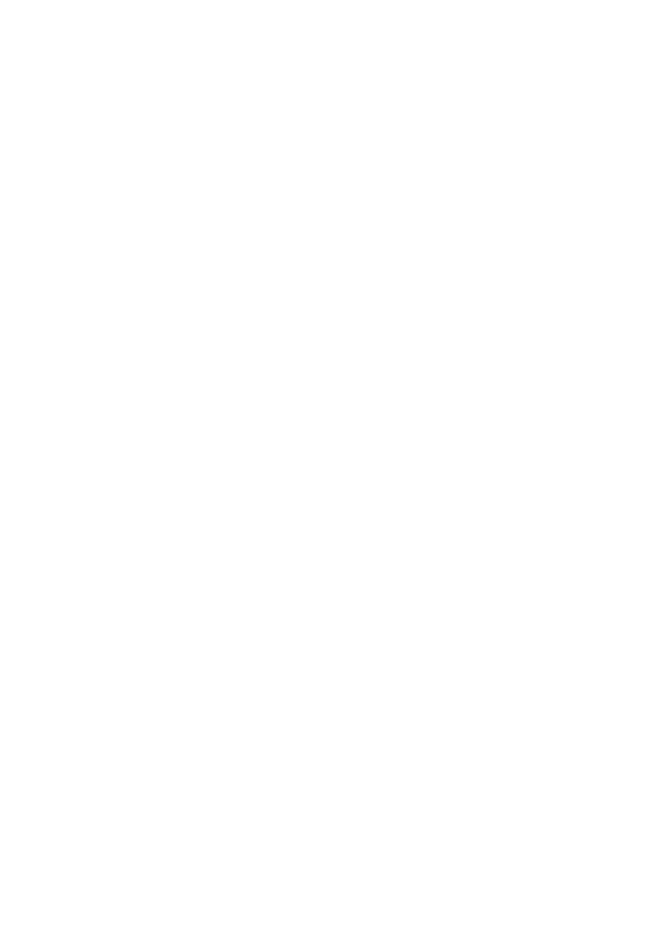
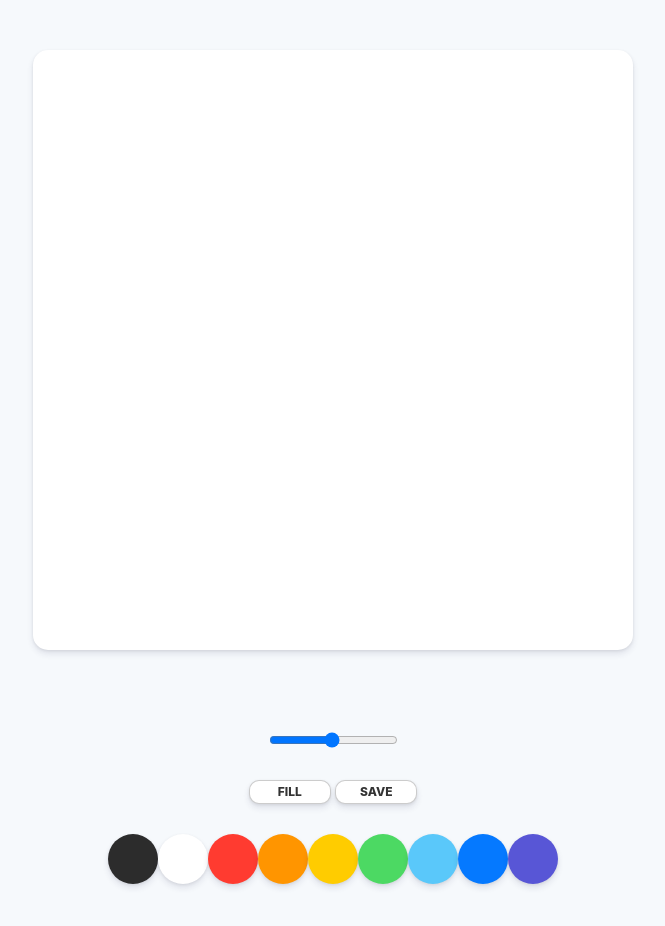
Before and after one commit to aleatorik/canvas-painting-app, a plain HTML site: page index.html in a window 1280 px wide. Shown: the whole page, without its empty margins (307-972 px from the left). Before the commit the page ends 800 px from the top, so only its background shows below. Drawn offline with Linux system fonts and the light colour scheme.

Commit message:
feat: Set up layout and all components in it

```diff
--- a/index.html
+++ b/index.html
@@ -7,6 +7,34 @@
     <title>Painting-board</title>
   </head>
   <body>
+    <canvas id="jsCanvas" class="canvas"></canvas>
+    <div class="controls">
+      <div class="controls__range">
+        <input
+          type="range"
+          id="jsRange"
+          min="0.1"
+          max="5.0"
+          value="2.5"
+          step="0.1"
+        />
+      </div>
+      <div class="controls__btns">
+        <button id="jsMode">Fill</button>
+        <button id="jsSave">Save</button>
+      </div>
+      <div class="controls__colors" id="jsColors">
+        <div class="controls__color" style="background-color: #2c2c2c;"></div>
+        <div class="controls__color" style="background-color: white;"></div>
+        <div class="controls__color" style="background-color: #ff3b30;"></div>
+        <div class="controls__color" style="background-color: #ff9500;"></div>
+        <div class="controls__color" style="background-color: #ffcc00;"></div>
+        <div class="controls__color" style="background-color: #4cd963;"></div>
+        <div class="controls__color" style="background-color: #5ac8fa;"></div>
+        <div class="controls__color" style="background-color: #0579ff;"></div>
+        <div class="controls__color" style="background-color: #5856d6;"></div>
+      </div>
+    </div>
     <script src="app.js"></script>
   </body>
 </html>
--- /dev/null
+++ b/reset.css
@@ -0,0 +1,129 @@
+/* http://meyerweb.com/eric/tools/css/reset/
+   v2.0 | 20110126
+   License: none (public domain)
+*/
+
+html,
+body,
+div,
+span,
+applet,
+object,
+iframe,
+h1,
+h2,
+h3,
+h4,
+h5,
+h6,
+p,
+blockquote,
+pre,
+a,
+abbr,
+acronym,
+address,
+big,
+cite,
+code,
+del,
+dfn,
+em,
+img,
+ins,
+kbd,
+q,
+s,
+samp,
+small,
+strike,
+strong,
+sub,
+sup,
+tt,
+var,
+b,
+u,
+i,
+center,
+dl,
+dt,
+dd,
+ol,
+ul,
+li,
+fieldset,
+form,
+label,
+legend,
+table,
+caption,
+tbody,
+tfoot,
+thead,
+tr,
+th,
+td,
+article,
+aside,
+canvas,
+details,
+embed,
+figure,
+figcaption,
+footer,
+header,
+hgroup,
+menu,
+nav,
+output,
+ruby,
+section,
+summary,
+time,
+mark,
+audio,
+video {
+  margin: 0;
+  padding: 0;
+  border: 0;
+  font-size: 100%;
+  font: inherit;
+  vertical-align: baseline;
+}
+/* HTML5 display-role reset for older browsers */
+article,
+aside,
+details,
+figcaption,
+figure,
+footer,
+header,
+hgroup,
+menu,
+nav,
+section {
+  display: block;
+}
+body {
+  line-height: 1;
+}
+ol,
+ul {
+  list-style: none;
+}
+blockquote,
+q {
+  quotes: none;
+}
+blockquote:before,
+blockquote:after,
+q:before,
+q:after {
+  content: "";
+  content: none;
+}
+table {
+  border-collapse: collapse;
+  border-spacing: 0;
+}
--- a/styles.css
+++ b/styles.css
@@ -0,0 +1,66 @@
+@import "reset.css";
+
+body {
+  background-color: #f6f9fc;
+  font-family: -apple-system, BlinkMacSystemFont, "Segoe UI", Roboto, Oxygen,
+    Ubuntu, Cantarell, "Open Sans", "Helvetica Neue", sans-serif;
+  display: flex;
+  flex-direction: column;
+  align-items: center;
+  padding: 50px 0px;
+}
+
+.canvas {
+  width: 600px;
+  height: 600px;
+  background-color: white;
+  border-radius: 15px;
+  box-shadow: 0 4px 6px rgba(50, 50, 93, 0.11), 0 1px 3px rgba(0, 0, 0, 0.08);
+}
+
+.controls .controls__colors {
+  display: flex;
+}
+
+.controls {
+  margin-top: 80px;
+  display: flex;
+  flex-direction: column;
+  align-items: center;
+}
+
+.controls .controls__btns {
+  margin-bottom: 30px;
+}
+
+.controls__btns button {
+  all: unset;
+  cursor: pointer;
+  background-color: white;
+  padding: 5px 0px;
+  width: 80px;
+  text-align: center;
+  border-radius: 10px;
+  box-shadow: 0 4px 6px rgba(50, 50, 93, 0.11), 0 1px 3px rgba(0, 0, 0, 0.08);
+  border: 1px solid rgba(0, 0, 0, 0.2);
+  color: rgba(0, 0, 0, 0.8);
+  text-transform: uppercase;
+  font-weight: 800;
+  font-size: 12px;
+}
+
+.controls__btns button:active {
+  transform: scale(0.98);
+}
+
+.controls__colors .controls__color {
+  width: 50px;
+  height: 50px;
+  border-radius: 25px;
+  cursor: pointer;
+  box-shadow: 0 4px 6px rgba(50, 50, 93, 0.11), 0 1px 3px rgba(0, 0, 0, 0.08);
+}
+
+.controls .controls__range {
+  margin-bottom: 30px;
+}
```
